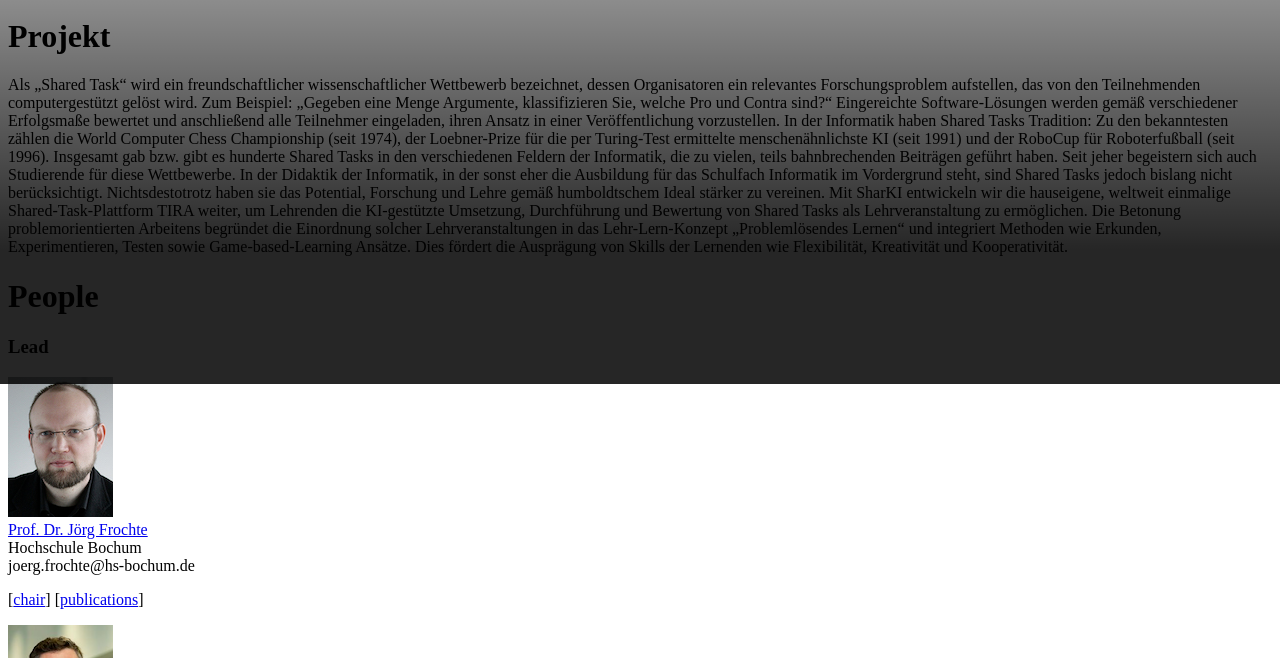
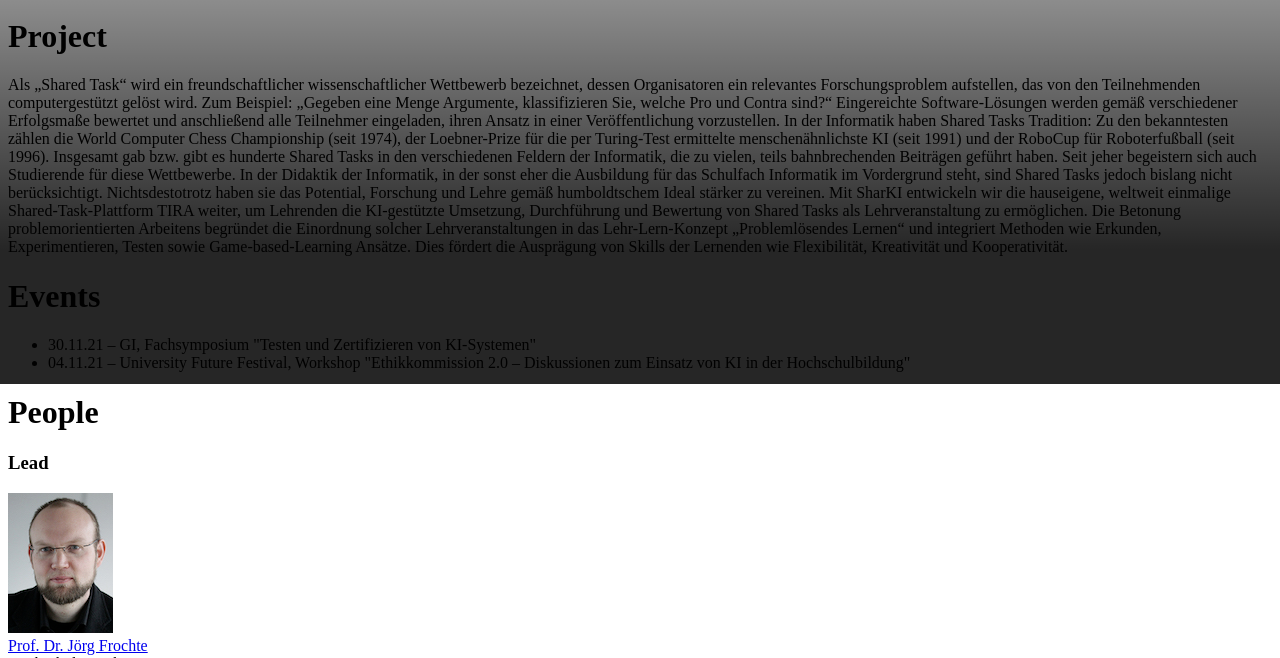
Before and after one commit to SharKI-Project/sharki-project.github.io, a Jekyll site: the page built from index.html, in a window 1280 px wide and 900 px high, scrolled down 274 px, cut to the strip 242-900 px from the top of the window. Built offline with Jekyll 4.4.1, drawn with Linux system fonts in a browser that asks for light colours; a script that is not in the unit is left out; some of the changed text lies outside the part shown.

Commit message:
restructured: events moved up

```diff
--- a/index.html
+++ b/index.html
@@ -20,11 +20,27 @@ description: Shared Tasks als innovativer Ansatz zur Implementierung von KI- und
 </main>
 
 <div class="uk-section uk-container">
-<h1>Projekt</h1>
+<h1>Project</h1>
 <p>Als „Shared Task“ wird ein freundschaftlicher wissenschaftlicher Wettbewerb bezeichnet, dessen Organisatoren ein relevantes Forschungsproblem aufstellen, das von den Teilnehmenden computergestützt gelöst wird. Zum Beispiel: „Gegeben eine Menge Argumente, klassifizieren Sie, welche Pro und Contra sind?“ Eingereichte Software-Lösungen werden gemäß verschiedener Erfolgsmaße bewertet und anschließend alle Teilnehmer eingeladen, ihren Ansatz in einer Veröffentlichung vorzustellen.
 In der Informatik haben Shared Tasks Tradition: Zu den bekanntesten zählen die World Computer Chess Championship (seit 1974), der Loebner-Prize für die per Turing-Test ermittelte menschenähnlichste KI (seit 1991) und der RoboCup für Roboterfußball (seit 1996). Insgesamt gab bzw. gibt es hunderte Shared Tasks in den verschiedenen Feldern der Informatik, die zu vielen, teils bahnbrechenden Beiträgen geführt haben. Seit jeher begeistern sich auch Studierende für diese Wettbewerbe. In der Didaktik der Informatik, in der sonst eher die Ausbildung für das Schulfach Informatik im Vordergrund steht, sind Shared Tasks jedoch bislang nicht berücksichtigt. Nichtsdestotrotz haben sie das Potential, Forschung und Lehre gemäß humboldtschem Ideal stärker zu vereinen.
 Mit SharKI entwickeln wir die hauseigene, weltweit einmalige Shared-Task-Plattform TIRA weiter, um Lehrenden die KI-gestützte Umsetzung, Durchführung und Bewertung von Shared Tasks als Lehrveranstaltung zu ermöglichen. Die Betonung problemorientierten Arbeitens begründet die Einordnung solcher Lehrveranstaltungen in das Lehr-Lern-Konzept „Problemlösendes Lernen“ und integriert Methoden wie Erkunden, Experimentieren, Testen sowie Game-based-Learning Ansätze. Dies fördert die Ausprägung von Skills der Lernenden wie Flexibilität, Kreativität und Kooperativität.</p>
 </div>
+
+
+
+<h1>Events</h1>
+
+
+<div class="uk-container uk-margin-medium">
+<div id="list-heads" class="webis-list">
+<ul class="uk-list uk-list-bullet">
+<li> 30.11.21 – GI, Fachsymposium "Testen und Zertifizieren von KI-Systemen"</li>
+<li> 04.11.21 – University Future Festival, Workshop "Ethikkommission 2.0 – Diskussionen zum Einsatz von KI in der Hochschulbildung"</li>
+</ul>
+</div>
+</div>
+
+
 
 <div class="uk-section uk-container">
 <h1>People</h1>
@@ -178,19 +194,6 @@ Janis Mohr
 
 
 
-<h1>Termine</h1>
-
-
-<div class="uk-container uk-margin-medium">
-<div id="list-heads" class="webis-list">
-<ul class="uk-list uk-list-bullet">
-<li> 30.11.21 – GI, Fachsymposium "Testen und Zertifizieren von KI-Systemen"</li>
-<li> 04.11.21 – University Future Festival, Workshop "Ethikkommission 2.0 – Diskussionen zum Einsatz von KI in der Hochschulbildung"</li>
-</ul>
-</div>
-</div>
-
-
 <div class="uk-section uk-section-default">
     <div class="uk-container">
         <!-- Space for imagination -->
```
